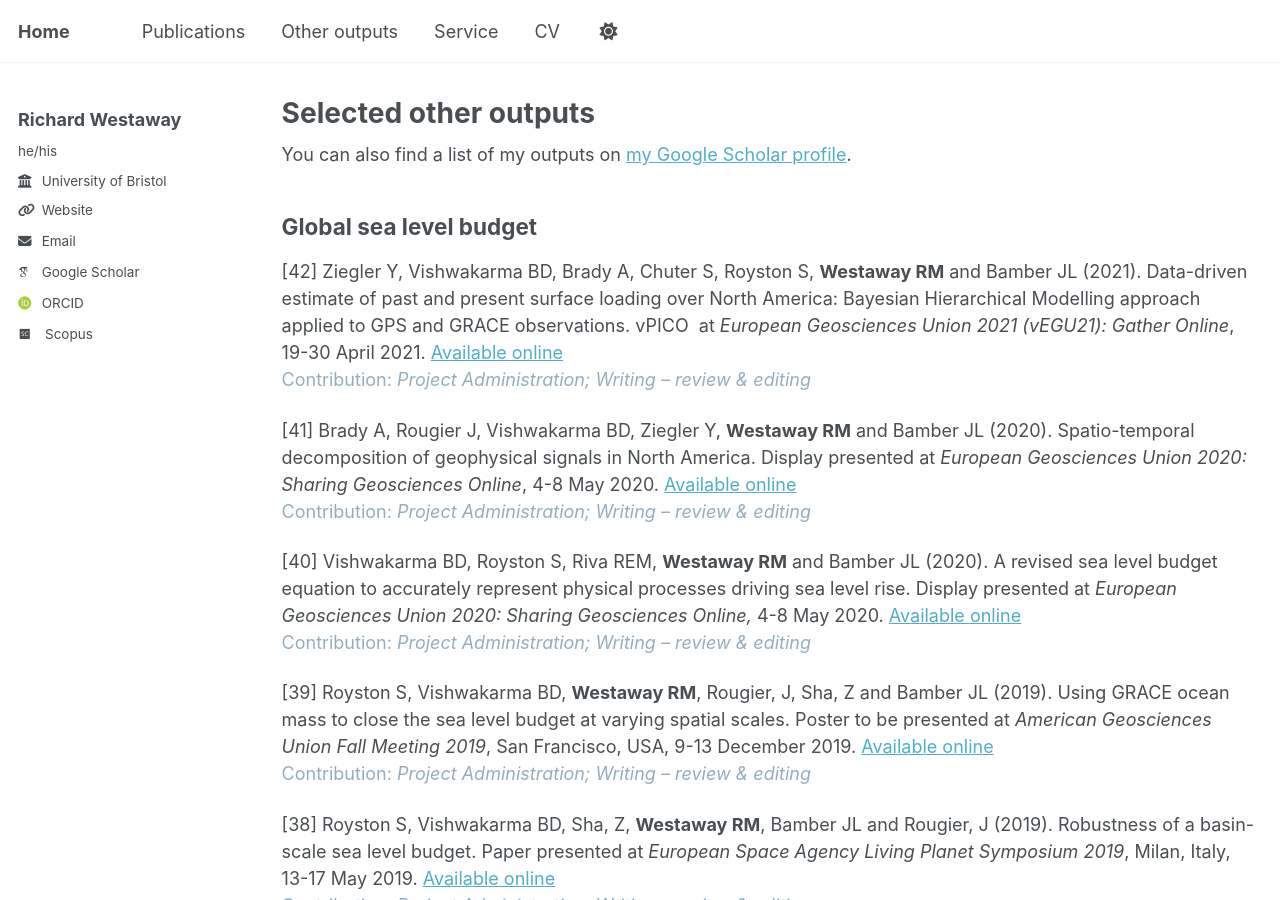
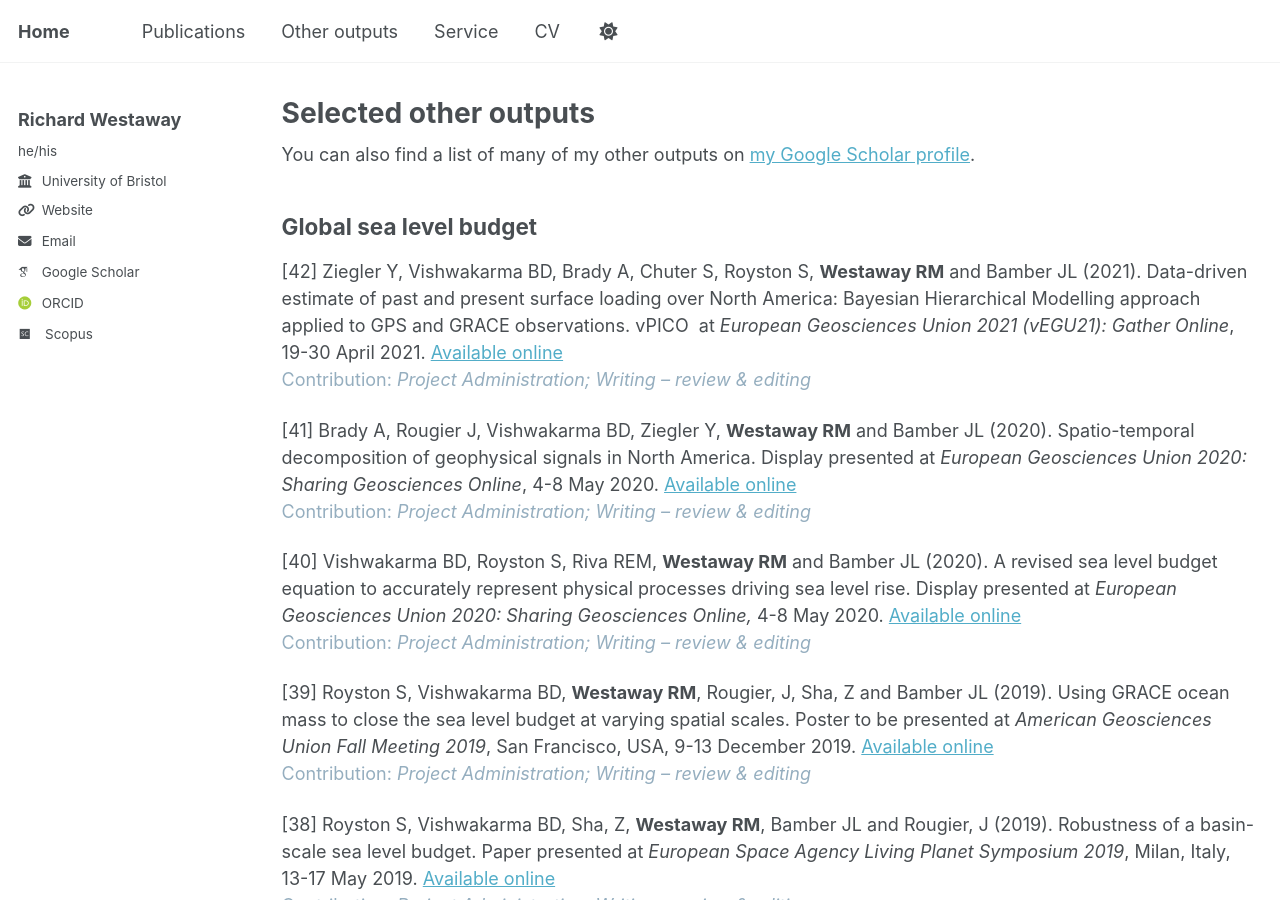
Before and after one commit to richardwestaway/richardwestaway.github.io, a Jekyll site: the page built from _pages/outputs.html, in a window 1280 px wide and 900 px high. Built offline with Jekyll 4.4.1, drawn with Linux system fonts in a browser that asks for light colours; some web fonts are replaced; comment, search, counter and statistics services are not loaded.

Commit message:
Update outputs.html

```diff
--- a/_pages/outputs.html
+++ b/_pages/outputs.html
@@ -6,7 +6,7 @@ author_profile: true
 ---
 
 {% if site.author.googlescholar %}
-  <div class="wordwrap">You can also find a list of my outputs on <a href="{{site.author.googlescholar}}" target="_blank">my Google Scholar profile</a>.</div>
+  <div class="wordwrap">You can also find a list of many of my other outputs on <a href="{{site.author.googlescholar}}" target="_blank">my Google Scholar profile</a>.</div>
 {% endif %}
 
 {% include base_path %}
```
